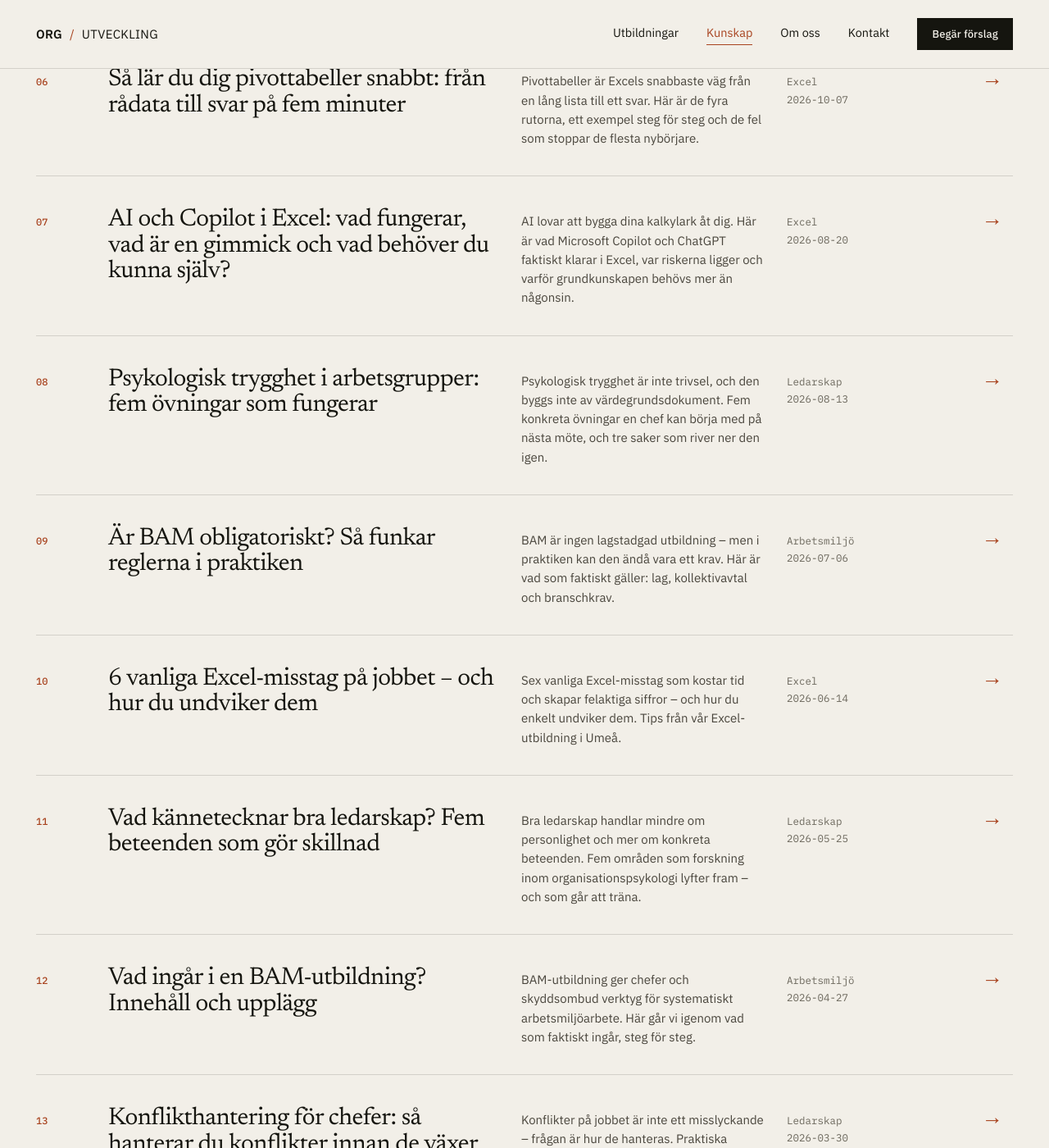
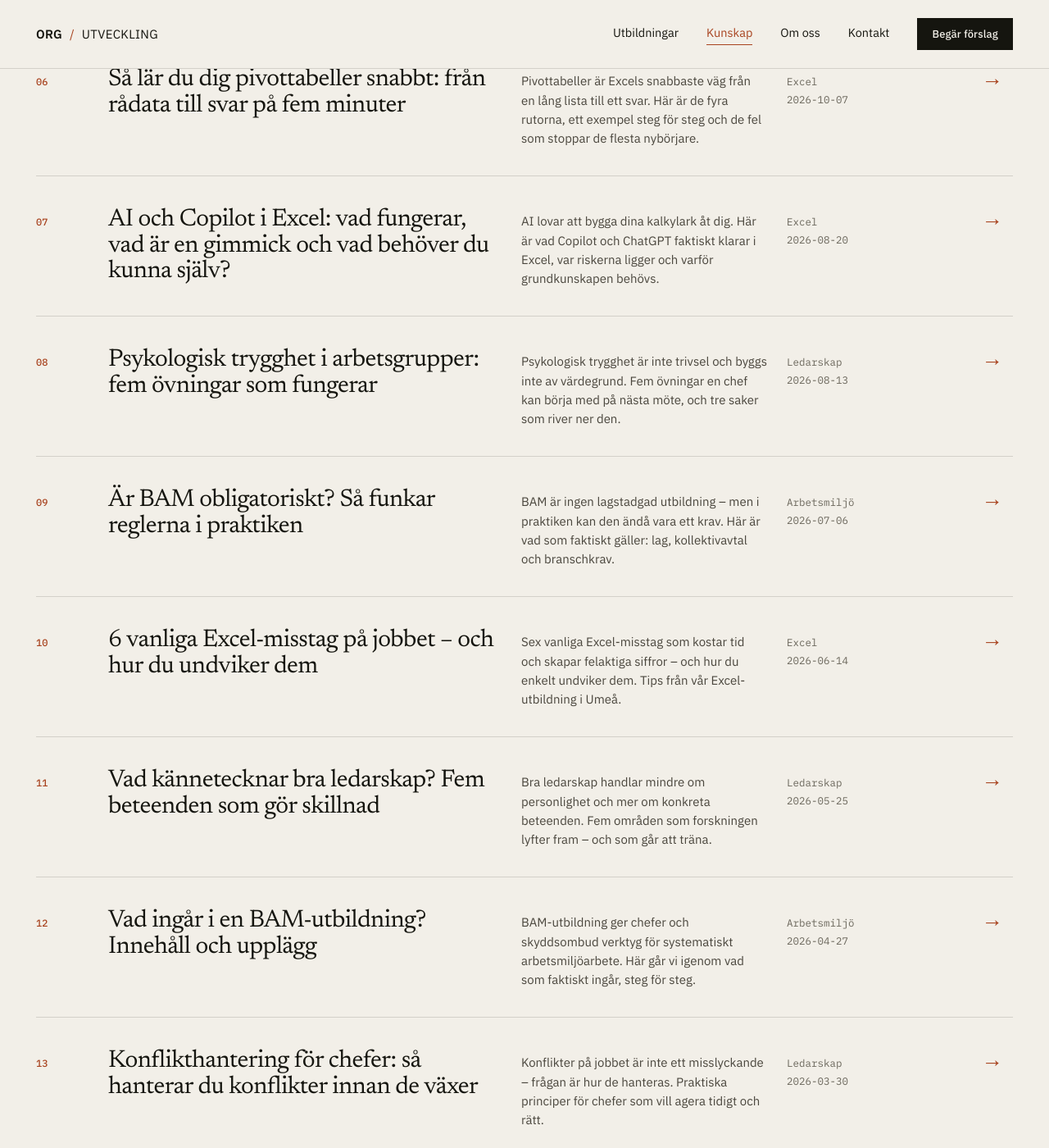
Before and after one commit to Elwyndaz/elwyndaz.github.io, a Jekyll site: the page built from artiklar.html, in a window 1280 px wide and 1400 px high, scrolled down 1436 px. Shown: the whole window at 82% size. Built offline with Jekyll 4.4.1, drawn with Linux system fonts in a browser that asks for light colours.

Commit message:
fix: bort med aggregateRating, kortare meta description
Co-Authored-By: Claude Opus 5.5 <noreply@anthropic.com>

```diff
--- a/_posts/2026-05-25-vad-kannetecknar-bra-ledarskap.md
+++ b/_posts/2026-05-25-vad-kannetecknar-bra-ledarskap.md
@@ -3,7 +3,7 @@ layout: artikel
 title: "Vad kännetecknar bra ledarskap? Fem beteenden som gör skillnad"
 seo_title: "Vad kännetecknar bra ledarskap? Fem beteenden"
 date: 2026-05-25
-description: "Bra ledarskap handlar mindre om personlighet och mer om konkreta beteenden. Fem områden som forskning inom organisationspsykologi lyfter fram – och som går att träna."
+description: "Bra ledarskap handlar mindre om personlighet och mer om konkreta beteenden. Fem områden som forskningen lyfter fram – och som går att träna."
 kategori: Ledarskap
 ingress: "Ledarskap diskuteras ofta i termer av personlighet eller karisma – som att vissa har \"det\" och andra inte. Men inom organisationspsykologi handlar bra ledarskap mer om konkreta beteenden: saker en ledare gör, som går att identifiera, träna och bli bättre på. Här är fem av dem."
 ---
--- a/_posts/2026-08-13-psykologisk-trygghet-i-arbetsgrupper.md
+++ b/_posts/2026-08-13-psykologisk-trygghet-i-arbetsgrupper.md
@@ -3,7 +3,7 @@ layout: artikel
 title: "Psykologisk trygghet i arbetsgrupper: fem övningar som fungerar"
 seo_title: "Psykologisk trygghet: fem övningar som fungerar"
 date: 2026-08-13
-description: "Psykologisk trygghet är inte trivsel, och den byggs inte av värdegrundsdokument. Fem konkreta övningar en chef kan börja med på nästa möte, och tre saker som river ner den igen."
+description: "Psykologisk trygghet är inte trivsel och byggs inte av värdegrund. Fem övningar en chef kan börja med på nästa möte, och tre saker som river ner den."
 kategori: Ledarskap
 ingress: "Psykologisk trygghet har blivit ett av de mest använda begreppen i svenskt arbetsliv, och ett av de mest missförstådda. Det handlar inte om att alla ska trivas, och det byggs inte av en workshop om värdegrund. Här är vad det faktiskt betyder i en arbetsgrupp, hur du märker att den saknas, och fem övningar du kan börja med på nästa möte."
 ---
--- a/_posts/2026-08-20-ai-och-copilot-i-excel.md
+++ b/_posts/2026-08-20-ai-och-copilot-i-excel.md
@@ -3,7 +3,7 @@ layout: artikel
 title: "AI och Copilot i Excel: vad fungerar, vad är en gimmick och vad behöver du kunna själv?"
 seo_title: "AI och Copilot i Excel: vad fungerar, vad är gimmick?"
 date: 2026-08-20
-description: "AI lovar att bygga dina kalkylark åt dig. Här är vad Microsoft Copilot och ChatGPT faktiskt klarar i Excel, var riskerna ligger och varför grundkunskapen behövs mer än någonsin."
+description: "AI lovar att bygga dina kalkylark åt dig. Här är vad Copilot och ChatGPT faktiskt klarar i Excel, var riskerna ligger och varför grundkunskapen behövs."
 kategori: Excel
 ingress: "Microsoft Copilot och ChatGPT marknadsförs som att du aldrig mer behöver skriva en formel själv. På ett verkligt kontor med stökiga exporter och svenska bokföringsfiler ser verkligheten annorlunda ut. Här är vad AI faktiskt löser i Excel, var fällorna finns och hur du granskar resultatet."
 ---
--- a/om-oss.html
+++ b/om-oss.html
@@ -7,7 +7,7 @@
 <link rel="icon" type="image/png" sizes="512x512" href="/logo.png"><link rel="icon" type="image/svg+xml" href="/favicon.svg">
 
 <title>Om oss | Patrik Löfgren, utbildare i Umeå</title>
-<meta name="description" content="Patrik Löfgren håller utbildningar i Excel, arbetsmiljö och ledarskap i Umeå. Facklig utbildare sedan tjugoårsåldern, psykologprogrammet med inriktning arbets- och organisationspsykologi.">
+<meta name="description" content="Patrik Löfgren utbildar i Excel, arbetsmiljö och ledarskap i Umeå. Facklig utbildare sedan tjugoårsåldern, inriktning arbets- och organisationspsykologi.">
 <link rel="canonical" href="https://orgutveckling.se/om-oss.html">
 <link rel="preconnect" href="https://fonts.googleapis.com">
 <link rel="preconnect" href="https://fonts.gstatic.com" crossorigin>
```
Also changed, not shown: BACKLOG.md (+2 -2 lines), index.html (+0 -7 lines).
